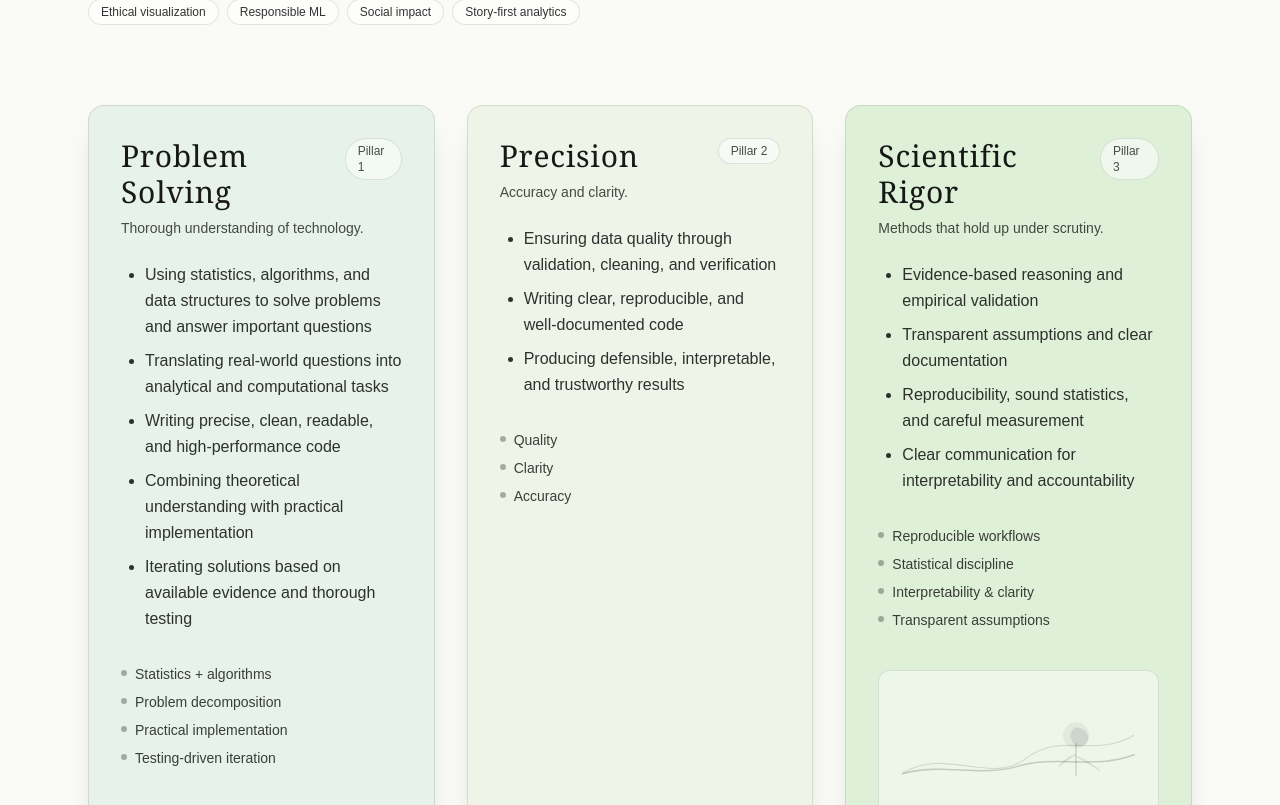
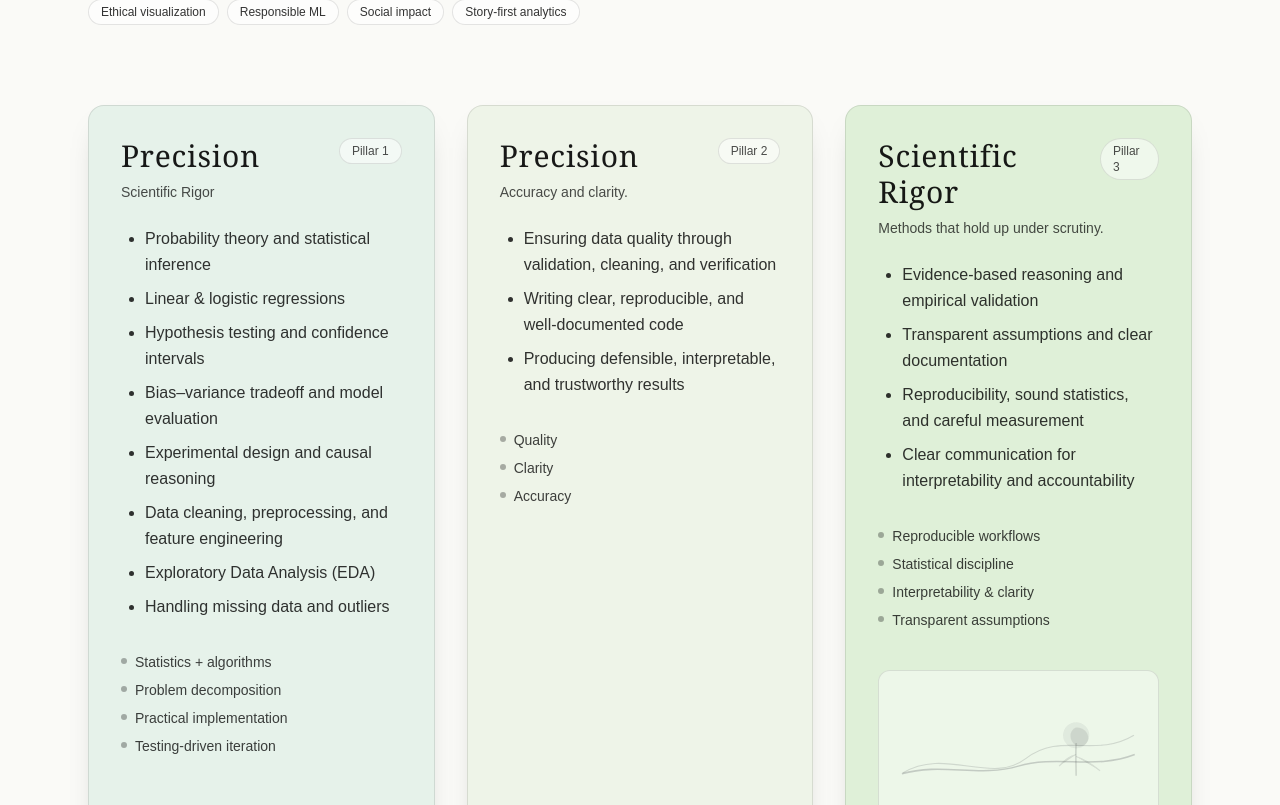
Before and after one commit to BryanB-prog/ThreePillars, a Next.js app: page / in a window 1280 px wide. Shown: the part 395-1200 px from the top of the page. Built offline with nearby package versions, Linux system fonts and the light colour scheme.

Commit message:
Update page.tsx

```diff
--- a/app/page.tsx
+++ b/app/page.tsx
@@ -23,18 +23,20 @@ type Project = {
 
 const pillars: Pillar[] = [
   {
-    title: "Problem Solving",
-    subtitle: "Thorough understanding of technology.",
+    title: "Precision",
+    subtitle: "Scientific Rigor",
     blurb: (
       <ul className="list-disc pl-6 space-y-2">
-        <li>
-          Using statistics, algorithms, and data structures to solve problems and answer important questions
-        </li>
-        <li>Translating real-world questions into analytical and computational tasks</li>
-        <li>Writing precise, clean, readable, and high-performance code</li>
-        <li>Combining theoretical understanding with practical implementation</li>
-        <li>Iterating solutions based on available evidence and thorough testing</li>
+        <li> Probability theory and statistical inference</li>
+        <li>Linear & logistic regressions</li>
+        <li>Hypothesis testing and confidence intervals</li>
+        <li>Bias–variance tradeoff and model evaluation</li>
+        <li> Experimental design and causal reasoning </li>
+        <li>Data cleaning, preprocessing, and feature engineering</li>
+       <li>Exploratory Data Analysis (EDA)</li>
+        <li>Handling missing data and outliers</li>
       </ul>
+
     ),
     bg: "bg-[#E6F2EA]",
     href: "/",
```
